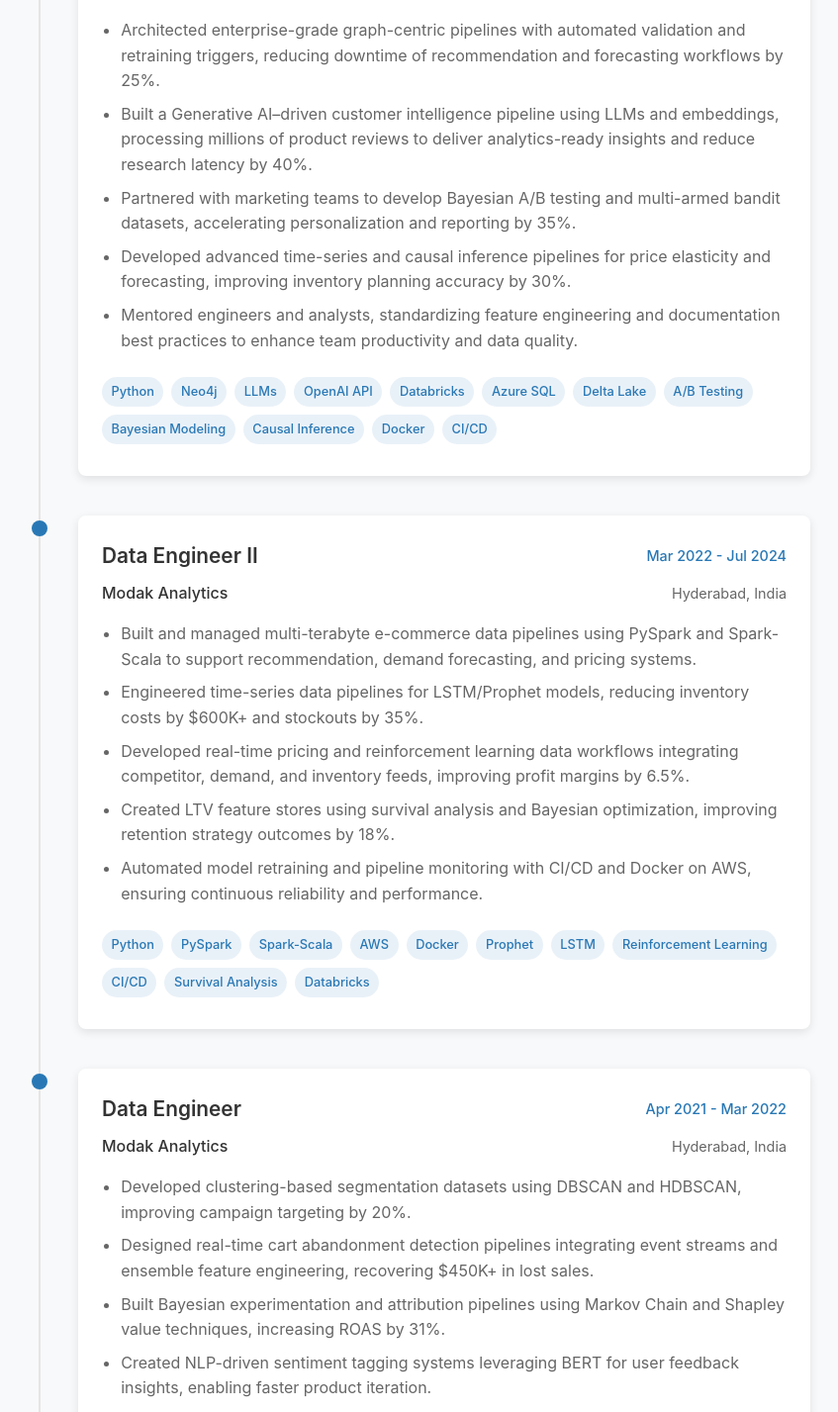
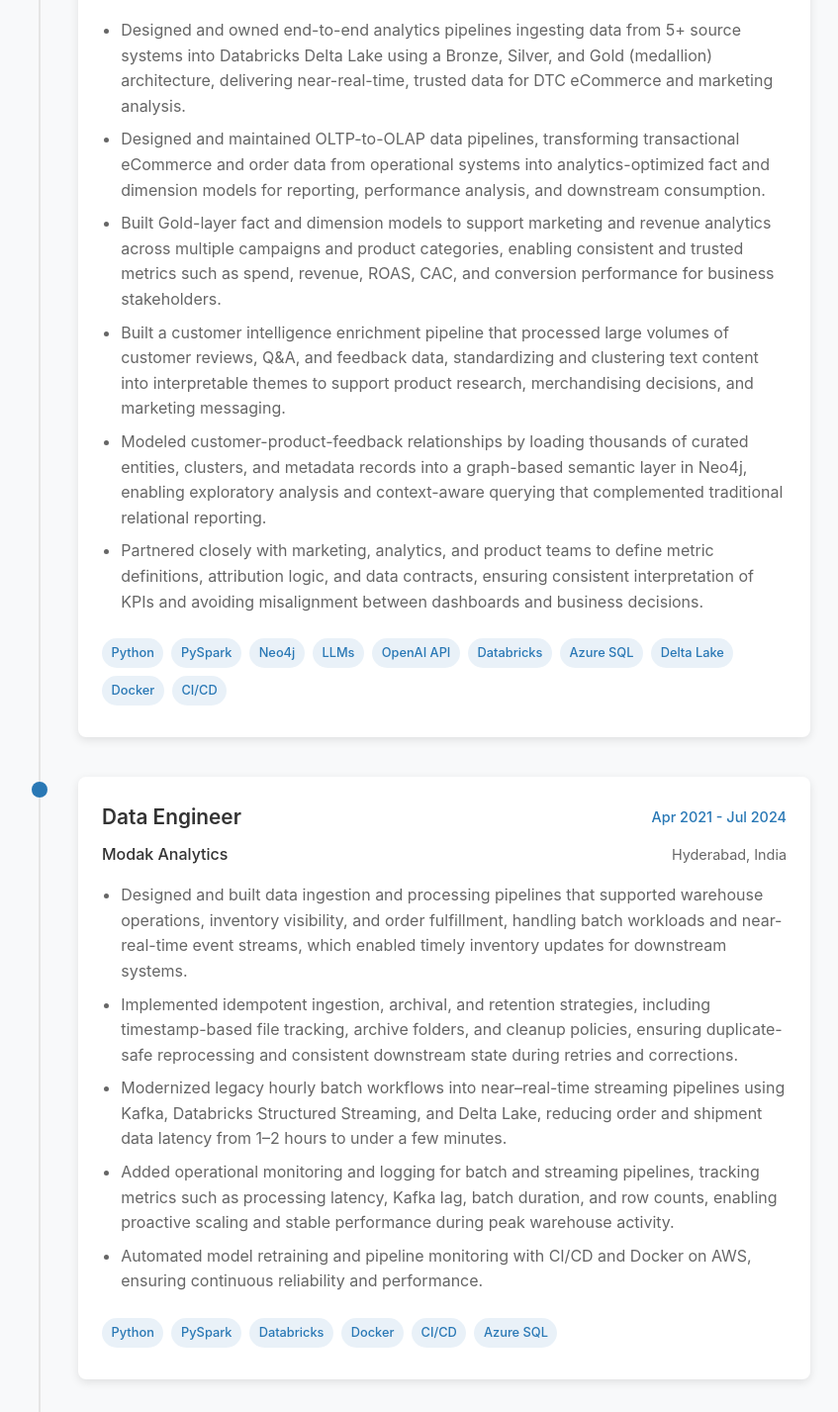
Before and after one commit to lenkalapellypraveen/Portfolio_Praveen, a React (Vite) app: page / in a window 1280 px wide. Shown: the part 4787-6214 px from the top of the page at 99% size, without its empty margins (221-1068 px from the left). Built offline with nearby package versions, Linux system fonts and the light colour scheme.

Commit message:
Updated Experience

```diff
--- a/src/components/Experience.tsx
+++ b/src/components/Experience.tsx
@@ -17,60 +17,42 @@
   const experiences: WorkExperience[] = [
     {
       id: 1,
-      title: "Data Engineer II",
+      title: "Data Engineer",
       company: "Travelpro",
       location: "United States",
       period: "Apr 2025 - Present",
       responsibilities: [
-        "Architected enterprise-grade graph-centric pipelines with automated validation and retraining triggers, reducing downtime of recommendation and forecasting workflows by 25%.",
-        "Built a Generative AI–driven customer intelligence pipeline using LLMs and embeddings, processing millions of product reviews to deliver analytics-ready insights and reduce research latency by 40%.",
-        "Partnered with marketing teams to develop Bayesian A/B testing and multi-armed bandit datasets, accelerating personalization and reporting by 35%.",
-        "Developed advanced time-series and causal inference pipelines for price elasticity and forecasting, improving inventory planning accuracy by 30%.",
-        "Mentored engineers and analysts, standardizing feature engineering and documentation best practices to enhance team productivity and data quality."
+        "Designed and owned end-to-end analytics pipelines ingesting data from 5+ source systems into Databricks Delta Lake using a Bronze, Silver, and Gold (medallion) architecture, delivering near-real-time, trusted data for DTC eCommerce and marketing analysis.",
+        "Designed and maintained OLTP-to-OLAP data pipelines, transforming transactional eCommerce and order data from operational systems into analytics-optimized fact and dimension models for reporting, performance analysis, and downstream consumption.",
+        "Built Gold-layer fact and dimension models to support marketing and revenue analytics across multiple campaigns and product categories, enabling consistent and trusted metrics such as spend, revenue, ROAS, CAC, and conversion performance for business stakeholders.",
+        "Built a customer intelligence enrichment pipeline that processed large volumes of customer reviews, Q&A, and feedback data, standardizing and clustering text content into interpretable themes to support product research, merchandising decisions, and marketing messaging.",
+        "Modeled customer-product-feedback relationships by loading thousands of curated entities, clusters, and metadata records into a graph-based semantic layer in Neo4j, enabling exploratory analysis and context-aware querying that complemented traditional relational reporting.",
+        "Partnered closely with marketing, analytics, and product teams to define metric definitions, attribution logic, and data contracts, ensuring consistent interpretation of KPIs and avoiding misalignment between dashboards and business decisions."
       ],
       technologies: [
-        "Python", "Neo4j", "LLMs", "OpenAI API", "Databricks", "Azure SQL",
-        "Delta Lake", "A/B Testing", "Bayesian Modeling", "Causal Inference", "Docker", "CI/CD"
+        "Python", "PySpark", "Neo4j", "LLMs", "OpenAI API", "Databricks", "Azure SQL",
+        "Delta Lake", "Docker", "CI/CD"
       ]
     },
     {
       id: 2,
-      title: "Data Engineer II",
+      title: "Data Engineer",
       company: "Modak Analytics",
       location: "Hyderabad, India",
-      period: "Mar 2022 - Jul 2024",
+      period: "Apr 2021 - Jul 2024",
       responsibilities: [
-        "Built and managed multi-terabyte e-commerce data pipelines using PySpark and Spark-Scala to support recommendation, demand forecasting, and pricing systems.",
-        "Engineered time-series data pipelines for LSTM/Prophet models, reducing inventory costs by $600K+ and stockouts by 35%.",
-        "Developed real-time pricing and reinforcement learning data workflows integrating competitor, demand, and inventory feeds, improving profit margins by 6.5%.",
-        "Created LTV feature stores using survival analysis and Bayesian optimization, improving retention strategy outcomes by 18%.",
+        "Designed and built data ingestion and processing pipelines that supported warehouse operations, inventory visibility, and order fulfillment, handling batch workloads and near-real-time event streams, which enabled timely inventory updates for downstream systems.",
+        "Implemented idempotent ingestion, archival, and retention strategies, including timestamp-based file tracking, archive folders, and cleanup policies, ensuring duplicate-safe reprocessing and consistent downstream state during retries and corrections.",
+        "Modernized legacy hourly batch workflows into near–real-time streaming pipelines using Kafka, Databricks Structured Streaming, and Delta Lake, reducing order and shipment data latency from 1–2 hours to under a few minutes.",
+        "Added operational monitoring and logging for batch and streaming pipelines, tracking metrics such as processing latency, Kafka lag, batch duration, and row counts, enabling proactive scaling and stable performance during peak warehouse activity.",
         "Automated model retraining and pipeline monitoring with CI/CD and Docker on AWS, ensuring continuous reliability and performance."
       ],
       technologies: [
-        "Python", "PySpark", "Spark-Scala", "AWS", "Docker", "Prophet", "LSTM",
-        "Reinforcement Learning", "CI/CD", "Survival Analysis", "Databricks"
+        "Python", "PySpark", "Databricks", "Docker", "CI/CD", "Azure SQL"
       ]
     },
     {
       id: 3,
-      title: "Data Engineer",
-      company: "Modak Analytics",
-      location: "Hyderabad, India",
-      period: "Apr 2021 - Mar 2022",
-      responsibilities: [
-        "Developed clustering-based segmentation datasets using DBSCAN and HDBSCAN, improving campaign targeting by 20%.",
-        "Designed real-time cart abandonment detection pipelines integrating event streams and ensemble feature engineering, recovering $450K+ in lost sales.",
-        "Built Bayesian experimentation and attribution pipelines using Markov Chain and Shapley value techniques, increasing ROAS by 31%.",
-        "Created NLP-driven sentiment tagging systems leveraging BERT for user feedback insights, enabling faster product iteration.",
-        "Split and modularized Databricks pipelines, reducing debugging and hotfix deployment time by 45%."
-      ],
-      technologies: [
-        "Python", "Databricks", "PySpark", "HDBSCAN", "BERT", "Markov Chains",
-        "Shapley Values", "Bayesian Models", "Azure", "NLP", "Real-Time Streaming"
-      ]
-    },
-    {
-      id: 4,
       title: "Associate Data Engineer",
       company: "Modak Analytics",
       location: "Hyderabad, India",
@@ -88,7 +70,7 @@
       ]
     },
     {
-      id: 5,
+      id: 4,
       title: "Junior Data Analyst",
       company: "UST Global",
       location: "Hyderabad, India",
```
